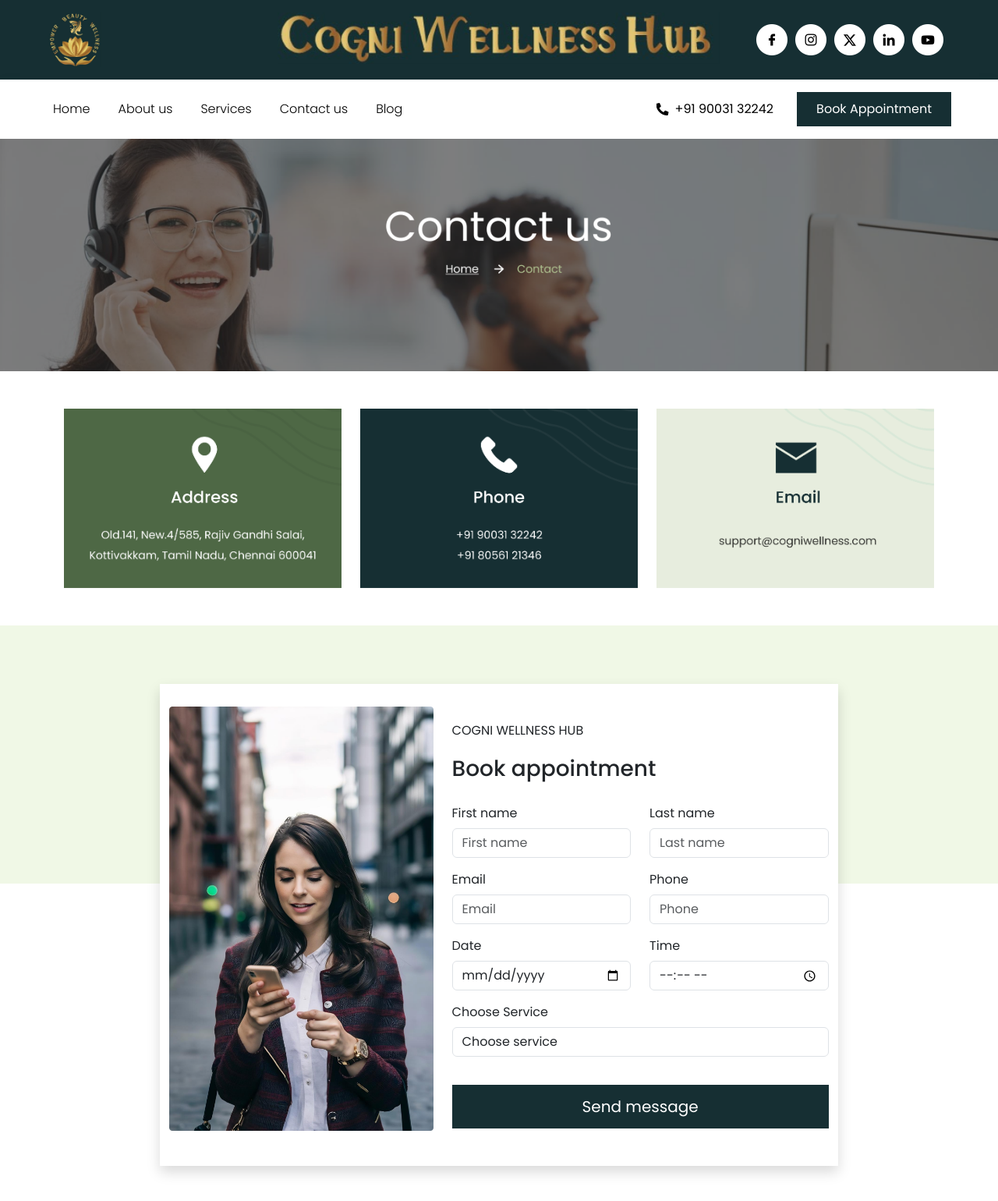
After one commit to Madheshrmedia/cogni, a PHP site: page /contact.php in a window 1280 px wide. The commit adds this page. Shown: the top 1540 px of the page at 78% size. Run offline with PHP 8.4, Linux system fonts and the light colour scheme.

Commit message:
link completed

```diff
--- /dev/null
+++ b/contact.php
@@ -0,0 +1,141 @@
+<?php
+include_once "./header.php";
+?>
+
+<style>
+    * {
+        overflow-x: hidden;
+    }
+
+    .form-group {
+        margin-right: 10px;
+    }
+
+    .formcard_img {
+        z-index: -99999;
+        position: absolute;
+    }
+
+    .form_mainimg {
+        margin-top: 29px;
+    }
+
+    .form_card {
+        position: relative;
+        margin-top: 75px;
+        z-index: 99999;
+        background: white;
+    }
+
+    .sub_heading {
+        text-transform: uppercase;
+    }
+
+    .heading {
+        line-height: 1.5;
+    }
+
+    .link_button {
+        margin-top: 20px;
+        padding: 13px 40px;
+        background: #162F33;
+        display: block;
+        width: 100%;
+        color: white;
+        text-decoration: none;
+        font-size: 20px;
+        text-align: center;
+    }
+</style>
+
+<div class="contactus">
+    <img src="./image/contact-bg.png" class="img-fluid" alt="">
+    <div class="container">
+        <div class="row my-5">
+            <div class="col-md-4">
+                <img src="./image/adds.png" class="img-fluid" alt="">
+            </div>
+            <div class="col-md-4">
+                <img src="./image/ph.png" class="img-fluid" alt="">
+            </div>
+            <div class="col-md-4">
+                <img src="./image/em.png" class="img-fluid" alt="">
+            </div>
+        </div>
+    </div>
+
+    <div class="form_bg">
+        <img src="./image/frm-bg.png" class="img-fluid formcard_img" alt="">
+        <div class="contactus_form">
+            <div class="row ">
+                <div class="col-md-8 mx-auto shadow form_card mb-5">
+                    <div class="row">
+                        <div class="col-md-5">
+                            <img src="./image/fr-img.png" class="img-fluid form_mainimg" alt="">
+                        </div>
+                        <div class="col-md-7 my-5">
+                            <p class="sub_heading">
+                                cogni wellness hub
+                            </p>
+                            <h3 class="heading">
+                                Book appointment
+                            </h3>
+                            <form action="#" method="post">
+                                <div class="row">
+                                    <div class="col-md-6 mt-3">
+                                        <label for="inputEmail4">First name</label>
+                                        <input type="text" class="form-control" id="f_name" placeholder="First name">
+                                    </div>
+                                    <div class="col-md-6 mt-3">
+                                        <label for="inputEmail4">Last name</label>
+                                        <input type="text" class="form-control" id="l_name" placeholder="Last name">
+                                    </div>
+                                    <div class="col-md-6 mt-3">
+                                        <label for="inputEmail4">Email</label>
+                                        <input type="email" class="form-control" id="email" placeholder="Email">
+                                    </div>
+                                    <div class="col-md-6 mt-3">
+                                        <label for="inputEmail4">Phone</label>
+                                        <input type="tel" class="form-control" id="phone" placeholder="Phone">
+                                    </div>
+                                    <div class="col-md-6 mt-3">
+                                        <label for="inputEmail4">Date</label>
+                                        <input type="date" class="form-control" id="date" placeholder="Date">
+                                    </div>
+                                    <div class="col-md-6 mt-3">
+                                        <label for="inputEmail4">Time</label>
+                                        <input type="time" class="form-control" id="time" placeholder="Time">
+                                    </div>
+                                    <div class="col-md-12 mt-3">
+                                        <label for="inputEmail4">Choose Service</label>
+                                        <select class="form-control mr-sm-2" id="inlineFormCustomSelect">
+                                            <option selected>Choose service</option>
+                                            <option value="AESTHETIC SERVICES">AESTHETIC SERVICES </option>
+                                            <option value="SALON SERVICES">SALON SERVICES</option>
+                                            <option value="SPA SERVICES">SPA SERVICES</option>
+                                            <option value="SLIMMING SERVICES">SLIMMING SERVICES</option>
+                                            <option value="LASER">LASER</option>
+                                        </select>
+                                    </div>
+                                    <div class="col-md-12 mt-3">
+                                        <a href="#" class="link_button">Send message</a>
+                                    </div>
+
+                            </form>
+                        </div>
+                    </div>
+                </div>
+            </div>
+        </div>
+        <div class="map">
+            <iframe
+                src="https://www.google.com/maps/embed?pb=!1m18!1m12!1m3!1d60374.55107183255!2d80.22659464039079!3d12.992283622156775!2m3!1f0!2f0!3f0!3m2!1i1024!2i768!4f13.1!3m3!1m2!1s0x3a525d4d2705d2fd%3A0xec9f4ff16c69678!2sCOGNI%20WELLNESS%20HUB!5e0!3m2!1sen!2sin!4v1725528366354!5m2!1sen!2sin"
+                width="100%" height="450" style="border:0;" allowfullscreen="" loading="lazy"
+                referrerpolicy="no-referrer-when-downgrade"></iframe>
+        </div>
+    </div>
+</div>
+
+<?php
+include_once "./footer.php";
+?>
--- a/header.php
+++ b/header.php
@@ -141,16 +141,16 @@
                             <a class="nav-link" href="./index.php">Home <span class="sr-only">(current)</span></a>
                         </li>
                         <li class="nav-item">
-                            <a class="nav-link" href="#">About us</a>
+                            <a class="nav-link" href="./about.php">About us</a>
                         </li>
                         <li class="nav-item">
                             <a class="nav-link" href="./service.php">Services</a>
                         </li>
                         <li class="nav-item">
-                            <a class="nav-link" href="#">Contact us</a>
+                            <a class="nav-link" href="./contact.php">Contact us</a>
                         </li>
                         <li class="nav-item">
-                            <a class="nav-link" href="#">Blog</a>
+                            <a class="nav-link" href="./blog.php">Blog</a>
                         </li>
                     </ul>
                     <div class="d-flex align-items-center">
--- a/service.php
+++ b/service.php
@@ -113,7 +113,7 @@ include_once "./header.php";
                         </p>
                         <div class="service_line" style="margin-bottom:40px"></div>
 
-                        <a href="#" class="service_link">
+                        <a href="./service-detail.php" class="service_link">
                             VIEW ALL
                         </a>
                     </div>
```
Also changed, not shown: blog.php (added, +111 -0 lines), index.php (+2 -24 lines), image/adds.png (added), image/blog-bg.png (added), image/contact-bg.png (added), image/em.png (added), image/fr-img.png (added), image/frm-bg.png (added), image/ph.png (added), 2 other files.
